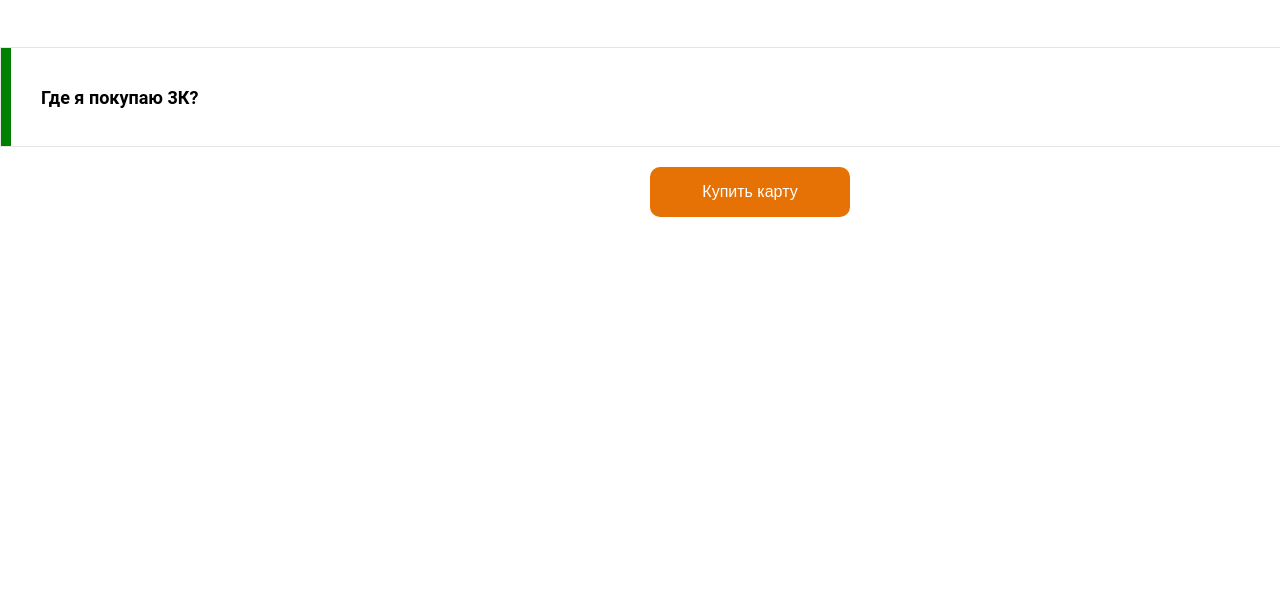
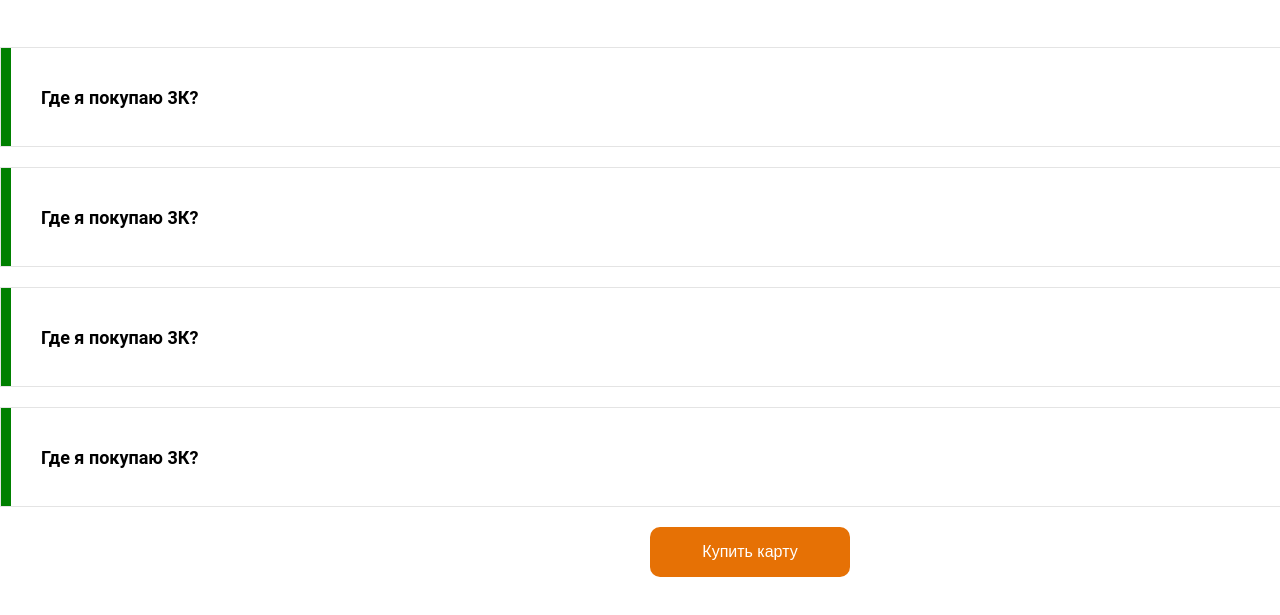
Before and after one commit to daniyaralpiyev/akkordeon2, a plain HTML site: page index.html in a window 1280 px wide. Shown: the part 91-706 px from the top of the page. Drawn offline with Linux system fonts and the light colour scheme.

Commit message:
Added-content-texts

```diff
--- a/index.html
+++ b/index.html
@@ -33,6 +33,63 @@
         </div>
     </div>
 
+    <div class="container__content-2">
+        <div class="box__content-2">
+            <div class="green-color__container-2"></div>
+            <h3 class="label__content-2">Где я покупаю 3К?</h3>
+            <div class="plus__content-2"></div>
+        </div>
+
+        <div class="text__content-2">
+            <p>Lorem ipsum dolor sit amet, consectetur adipisicing elit. Ab alias deleniti dicta doloribus eaque
+                expedita fugit hic ipsa laborum, odio pariatur quaerat quas quasi quod sequi sit tempore vel vero, vitae
+                voluptate. A amet assumenda, atque distinctio dolor ea earum est excepturi fugiat hic inventore iste
+                iure labore magnam modi nam praesentium quod repudiandae sequi temporibus ut veritatis vero. Amet
+                assumenda cum earum et ratione rem vel, voluptates! Eaque explicabo fugiat incidunt iste laboriosam
+                pariatur quod reiciendis voluptatem! A architecto at consequuntur delectus ea explicabo facilis incidunt
+                maiores modi nihil quos ratione, sunt tempora! Deleniti distinctio eveniet natus perspiciatis
+                sapiente?</p>
+        </div>
+    </div>
+
+    <div class="container__content-2">
+        <div class="box__content-2">
+            <div class="green-color__container-2"></div>
+            <h3 class="label__content-2">Где я покупаю 3К?</h3>
+            <div class="plus__content-2"></div>
+        </div>
+
+        <div class="text__content-2">
+            <p>Lorem ipsum dolor sit amet, consectetur adipisicing elit. Ab alias deleniti dicta doloribus eaque
+                expedita fugit hic ipsa laborum, odio pariatur quaerat quas quasi quod sequi sit tempore vel vero, vitae
+                voluptate. A amet assumenda, atque distinctio dolor ea earum est excepturi fugiat hic inventore iste
+                iure labore magnam modi nam praesentium quod repudiandae sequi temporibus ut veritatis vero. Amet
+                assumenda cum earum et ratione rem vel, voluptates! Eaque explicabo fugiat incidunt iste laboriosam
+                pariatur quod reiciendis voluptatem! A architecto at consequuntur delectus ea explicabo facilis incidunt
+                maiores modi nihil quos ratione, sunt tempora! Deleniti distinctio eveniet natus perspiciatis
+                sapiente?</p>
+        </div>
+    </div>
+
+    <div class="container__content-2">
+        <div class="box__content-2">
+            <div class="green-color__container-2"></div>
+            <h3 class="label__content-2">Где я покупаю 3К?</h3>
+            <div class="plus__content-2"></div>
+        </div>
+
+        <div class="text__content-2">
+            <p>Lorem ipsum dolor sit amet, consectetur adipisicing elit. Ab alias deleniti dicta doloribus eaque
+                expedita fugit hic ipsa laborum, odio pariatur quaerat quas quasi quod sequi sit tempore vel vero, vitae
+                voluptate. A amet assumenda, atque distinctio dolor ea earum est excepturi fugiat hic inventore iste
+                iure labore magnam modi nam praesentium quod repudiandae sequi temporibus ut veritatis vero. Amet
+                assumenda cum earum et ratione rem vel, voluptates! Eaque explicabo fugiat incidunt iste laboriosam
+                pariatur quod reiciendis voluptatem! A architecto at consequuntur delectus ea explicabo facilis incidunt
+                maiores modi nihil quos ratione, sunt tempora! Deleniti distinctio eveniet natus perspiciatis
+                sapiente?</p>
+        </div>
+    </div>
+
     <button class="btn">Купить карту</button>
 </div>
 
```
